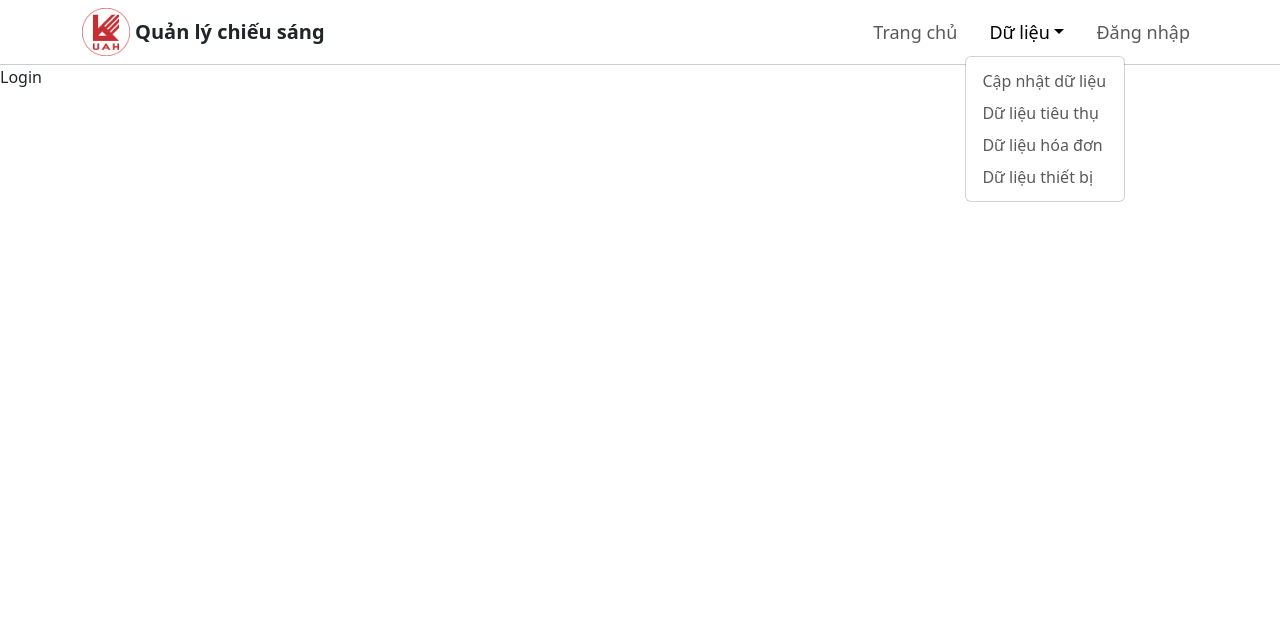
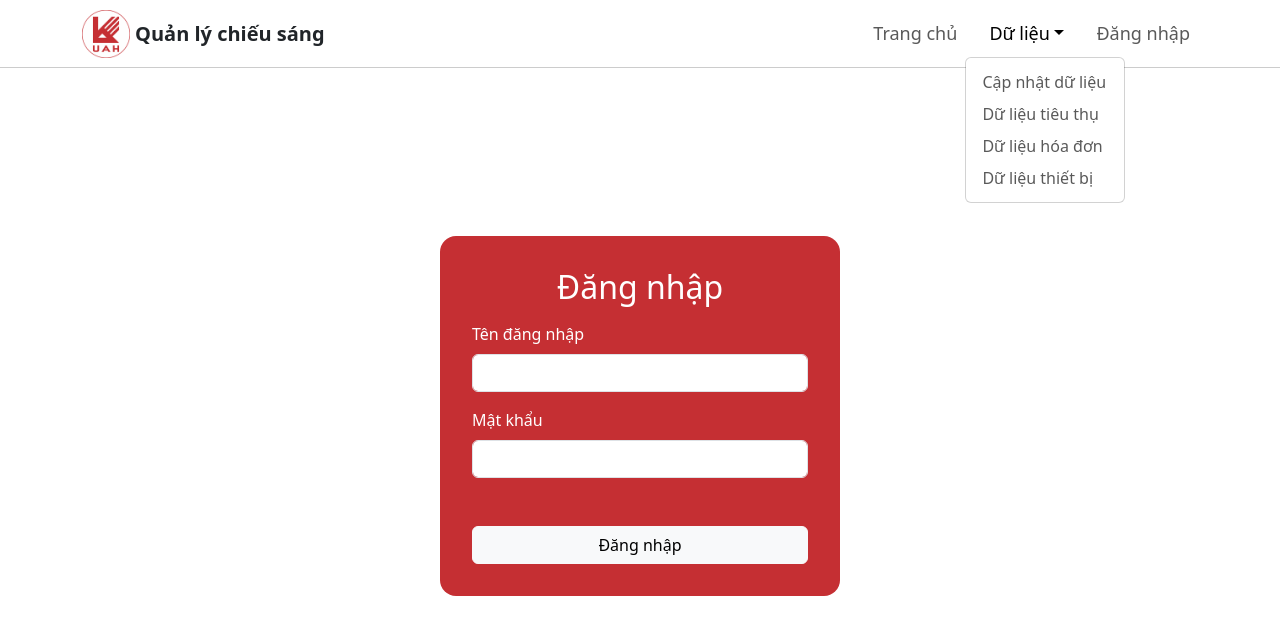
Before and after one commit to TomTom2k/quan-ly-phat-sang-client, a React (Create React App) app: page /login in a window 1280 px wide. Both pictures are taken after a click on the button "Dữ liệu". Shown: the top 634 px of the page. Built offline with nearby package versions, Linux system fonts and the light colour scheme.

Commit message:
login page ui

```diff
--- /dev/null
+++ b/src/GlobalStyle/index.js
@@ -0,0 +1,15 @@
+import React from 'react';
+import { createGlobalStyle } from 'styled-components';
+
+const GlobalStyle = createGlobalStyle`
+:root {
+    --primary: #C52F33;
+}
+    * {
+        padding: 0;
+        margin: 0;
+        box-sizing: border-box;
+    }
+`;
+
+export default GlobalStyle;
--- a/src/authToken/index.js
+++ b/src/authToken/index.js
@@ -3,8 +3,12 @@ import React, { createContext } from 'react';
 export let AuthToken = createContext();
 
 const AuthProvider = ({ children }) => {
+	const login = (data) => {
+		console.log(data);
+	};
 	let authData = {
 		user: null,
+		login,
 	};
 	return <AuthToken.Provider value={authData}>{children}</AuthToken.Provider>;
 };
--- a/src/index.css
+++ /dev/null
@@ -1,3 +0,0 @@
-:root {
-  --primary: rgb(197,47,51,1);
-}
--- a/src/index.js
+++ b/src/index.js
@@ -1,11 +1,14 @@
 import React from 'react';
 import ReactDOM from 'react-dom/client';
+
 import App from './App';
 import AuthProvider from './authToken';
+import GlobalStyle from './GlobalStyle';
 
 const root = ReactDOM.createRoot(document.getElementById('root'));
 root.render(
 	<React.StrictMode>
+		<GlobalStyle />
 		<AuthProvider>
 			<App />
 		</AuthProvider>
--- a/src/layout/components/Header.js
+++ b/src/layout/components/Header.js
@@ -11,6 +11,7 @@ import { AuthToken } from '../../authToken';
 const HeaderStyled = styled(Navbar)`
 	background-color: #fff !important;
 	border-bottom: 1px solid rgba(0, 0, 0, 0.2);
+	height: 68px;
 `;
 const LogoStyled = styled.div`
 	display: flex;
@@ -55,34 +56,34 @@ const Header = () => {
 				<Navbar.Toggle aria-controls="basic-navbar-nav" />
 				<NavStyled id="basic-navbar-nav">
 					<Nav>
-						<Nav.Link>
-							<LinkStyled to="/">Trang chủ</LinkStyled>
+						<Nav.Link as={LinkStyled} to="/">
+							Trang chủ
 						</Nav.Link>
 						<NavDropdown title="Dữ liệu" id="data-dropdown">
-							<NavDropdown.Item href="#">
-								<LinkStyled to="#">Cập nhật dữ liệu</LinkStyled>
+							<NavDropdown.Item as={LinkStyled} to="/">
+								Cập nhật dữ liệu
 							</NavDropdown.Item>
-							<NavDropdown.Item href="#">
-								<LinkStyled to="#">Dữ liệu tiêu thụ</LinkStyled>
+							<NavDropdown.Item as={LinkStyled} to="/">
+								Dữ liệu tiêu thụ
 							</NavDropdown.Item>
-							<NavDropdown.Item href="#">
-								<LinkStyled to="#">Dữ liệu hóa đơn</LinkStyled>
+							<NavDropdown.Item as={LinkStyled} to="/">
+								Dữ liệu hóa đơn
 							</NavDropdown.Item>
-							<NavDropdown.Item href="#">
-								<LinkStyled to="#">Dữ liệu thiết bị</LinkStyled>
+							<NavDropdown.Item as={LinkStyled} to="/">
+								Dữ liệu thiết bị
 							</NavDropdown.Item>
 						</NavDropdown>
 						{!user ? (
-							<Nav.Link>
-								<LinkStyled to="/login">Đăng nhập</LinkStyled>
+							<Nav.Link as={LinkStyled} to="/login">
+								Đăng nhập
 							</Nav.Link>
 						) : (
 							<NavDropdown title="Tài khoản" id="account">
-								<NavDropdown.Item href="#action/3.1">
+								<NavDropdown.Item as={LinkStyled} to="/">
 									Admin
 								</NavDropdown.Item>
 								<NavDropdown.Divider />
-								<NavDropdown.Item href="#action/3.2">
+								<NavDropdown.Item as={LinkStyled} to="/">
 									Đăng xuất
 								</NavDropdown.Item>
 							</NavDropdown>
--- a/src/pages/Login.js
+++ b/src/pages/Login.js
@@ -1,7 +1,81 @@
-import React from 'react';
+import React, { useContext } from 'react';
+import { Button, Form } from 'react-bootstrap';
+import { useNavigate } from 'react-router-dom';
+import styled from 'styled-components';
+import { AuthToken } from '../authToken';
+
+const WrapperStyled = styled.div`
+	width: 100%;
+	height: calc(100vh - 68px);
+	display: flex;
+	justify-content: center;
+	align-items: center;
+`;
+const FormStyled = styled(Form)`
+	position: relative;
+	top: -34px;
+	margin-top: 2rem;
+	padding: 2rem;
+	border-radius: 1rem;
+	border: 2rem;
+	width: 400px;
+	background-color: var(--primary);
+
+	display: flex;
+	justify-content: center;
+	align-items: stretch;
+	flex-direction: column;
+`;
+
+const TitleStyled = styled.h2`
+	color: #fff;
+	text-align: center;
+	margin-bottom: 1rem;
+`;
+
+const InputGroupStyled = styled(Form.Group)`
+	label {
+		color: #fff;
+	}
+
+	input {
+		&:focus {
+			border-color: rgba(0, 0, 0, 0.2);
+			box-shadow: none;
+		}
+	}
+`;
+
+const ButtonStyled = styled(Button)`
+	margin-top: 2rem;
+`;
 
 const Login = () => {
-	return <div>Login</div>;
+	const navigate = useNavigate();
+
+	const { login } = useContext(AuthToken);
+	const handlerLoginBtn = () => {
+		login('data');
+		navigate('/');
+	};
+	return (
+		<WrapperStyled>
+			<FormStyled>
+				<TitleStyled>Đăng nhập</TitleStyled>
+				<InputGroupStyled className="mb-3" controlId="username">
+					<Form.Label>Tên đăng nhập</Form.Label>
+					<Form.Control autoFocus />
+				</InputGroupStyled>
+				<InputGroupStyled className="mb-3" controlId="password">
+					<Form.Label>Mật khẩu</Form.Label>
+					<Form.Control type="password" autoFocus />
+				</InputGroupStyled>
+				<ButtonStyled variant="light" onClick={handlerLoginBtn}>
+					Đăng nhập
+				</ButtonStyled>
+			</FormStyled>
+		</WrapperStyled>
+	);
 };
 
 export default Login;
```
